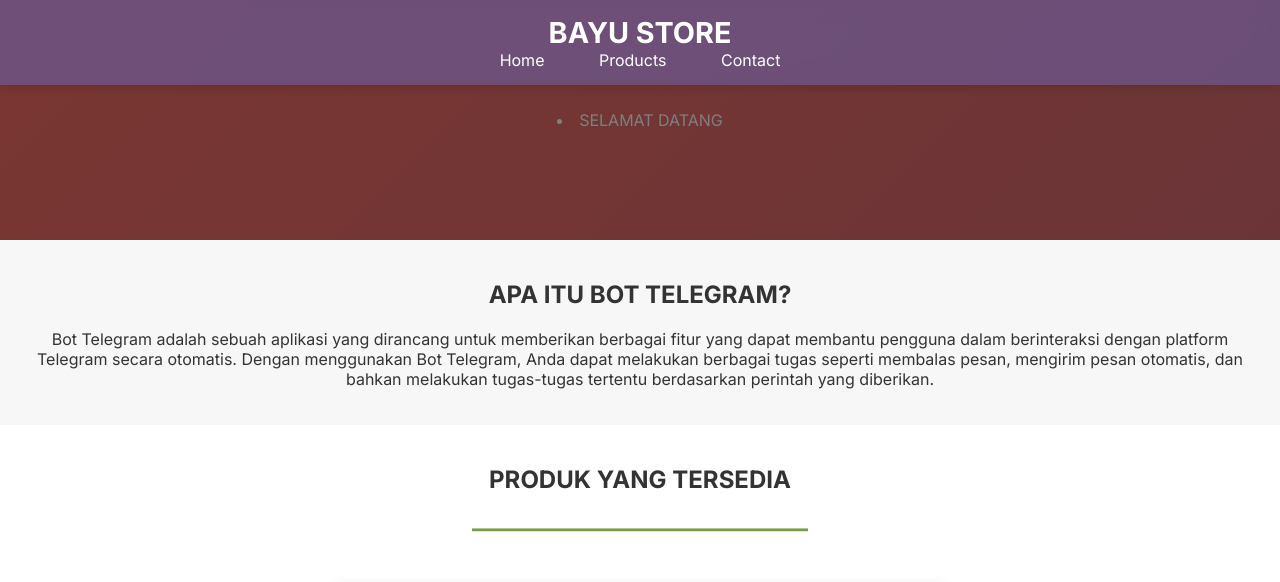
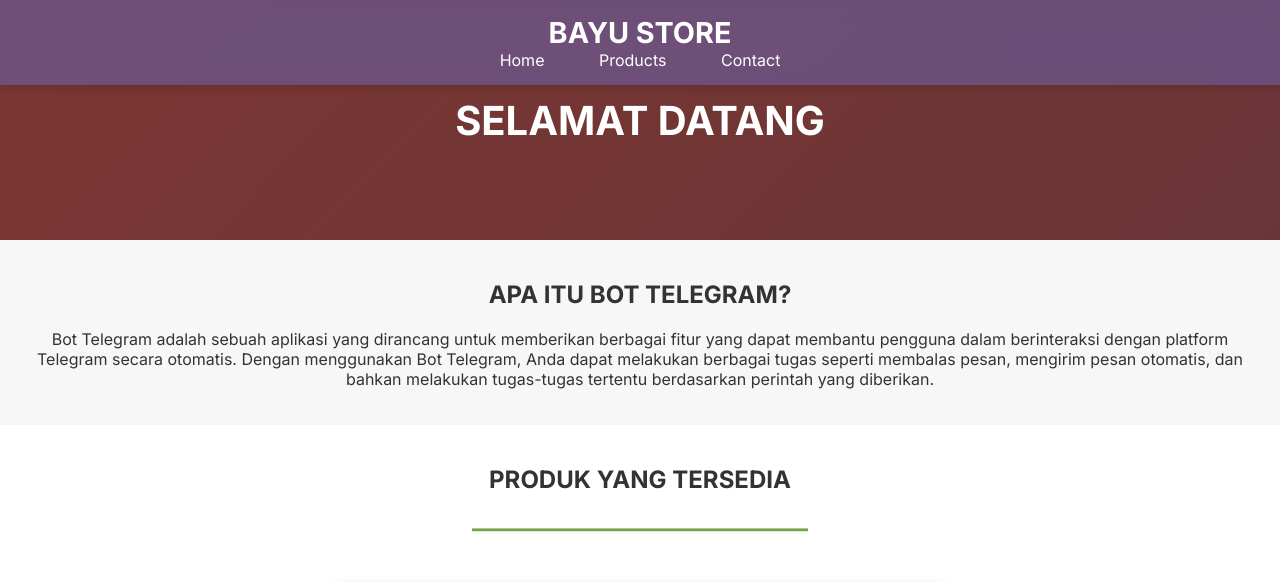
Before and after one commit to BayuXbot/bayu-store, a plain HTML site: page index.html in a window 1280 px wide. Shown: the top 582 px of the page. Drawn offline with Linux system fonts and the light colour scheme.

Commit message:
Update index.html

```diff
--- a/index.html
+++ b/index.html
@@ -18,7 +18,7 @@
     </nav>
 </header>
 <section id="home" class="fade-in">
-<li>SELAMAT DATANG</li>
+<h2>SELAMAT DATANG</h2>
 </section>
 <section id="about" class="fade-in">
     <h2>APA ITU BOT TELEGRAM?</h2>
```
